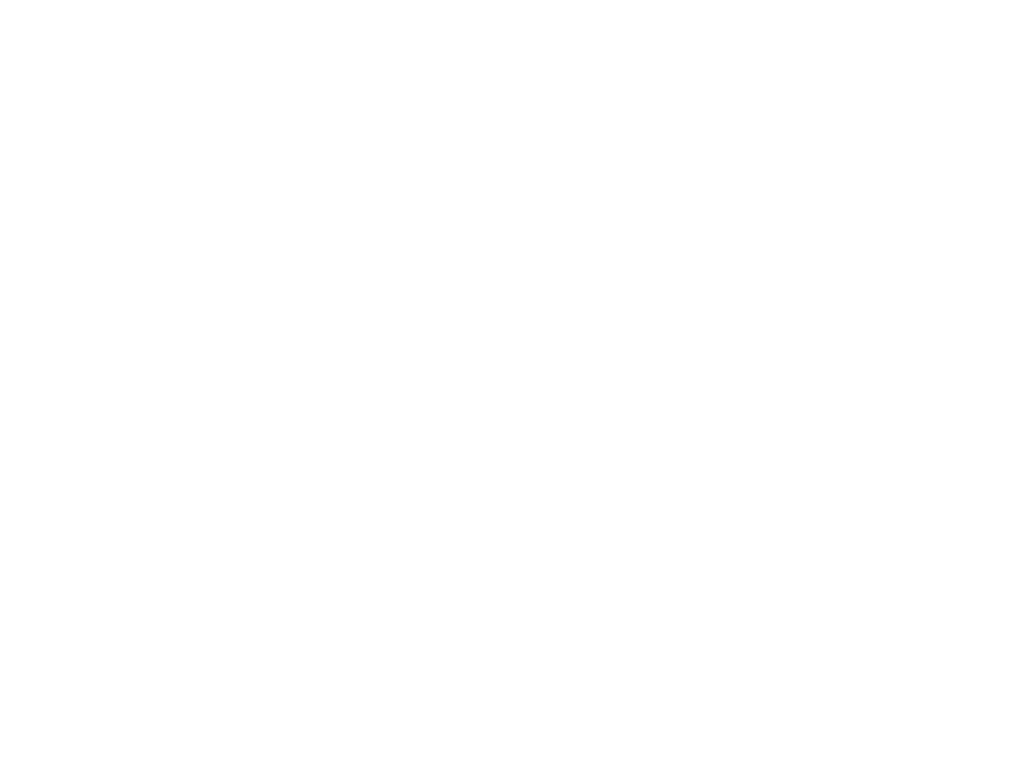
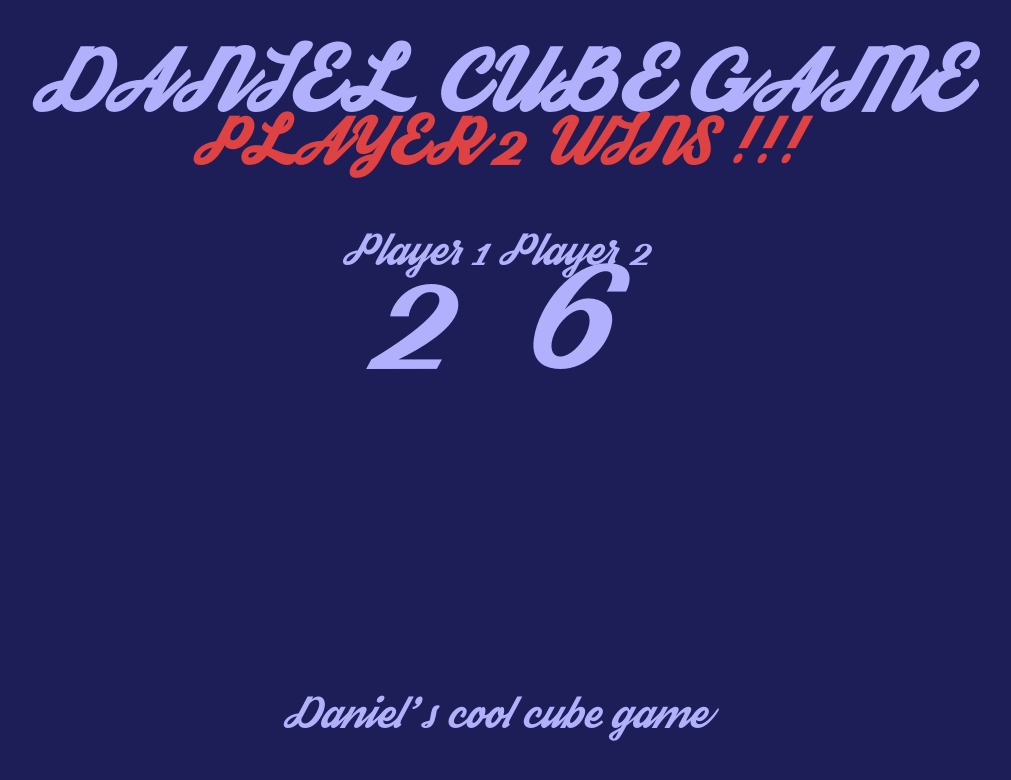
Before and after one commit to NoJaniNoParty/TheOdinProject, a plain HTML site: page Cube game/index.html in a window 1280 px wide. Shown: the whole page, without its empty margins (146-1157 px from the left). Drawn offline with Linux system fonts and the light colour scheme.

Commit message:
Cube game

```diff
--- a/Cube game/index.html
+++ b/Cube game/index.html
@@ -7,9 +7,26 @@
     <link rel="stylesheet" href="./style.css">
 </head>
 <body>
+    <div class="container">
+       <div class="header">
+        <h1>DANIEL CUBE GAME</h1>
+        <h2 id="result">Player 1 wins !!!</h2>
+       </div>
+       <div class="main">
+        <div class="cube1">
+            <p>Player 1</p>
+            <p id="number1">2</p>
+        </div>
+        <div class="cube2">
+            <p>Player 2</p>
+            <p id="number2">2</p>
+        </div>
+       </div>
+       <div class="footer">
+        <p>Daniel's cool cube game</p>
 
-
-
+       </div>
+    </div>
 
 
 
--- a/Cube game/index.js
+++ b/Cube game/index.js
@@ -0,0 +1,35 @@
+
+
+
+
+
+
+
+
+
+
+
+function calc(){
+    var p1 = document.getElementById('number1');
+    var p2 = document.getElementById('number2');
+    var p3;
+    var p4;
+    var result = document.getElementById('result');
+
+    p3 = Math.floor(Math.random() * 6 + 1);
+    p4 = Math.floor(Math.random() * 6 + 1);
+    p1.textContent = p3;
+    p2.textContent = p4;
+
+    if(p3 > p4){
+         result.textContent = 'PLAYER 1 WINS !!!';
+    }
+    else if(p3 < p4){
+         result.textContent = 'PLAYER 2 WINS !!!';
+    }
+    else{
+         result.textContent = 'ITS A DRAW';
+    }
+}
+
+onload = calc();
--- a/Cube game/style.css
+++ b/Cube game/style.css
@@ -0,0 +1,75 @@
+*{
+    box-sizing: border-box;
+    margin: 0;
+    padding: 0;
+}
+
+@font-face {
+    font-family: weird;
+    src: url(./Streetwear.otf);
+}
+
+body{
+    background-color: rgb(29, 29, 88);
+
+}
+
+.container{
+    font-family: 'weird';
+    color: rgb(176, 176, 255);
+    display: flex;
+    justify-content: space-evenly;
+    align-items: center;
+    flex-direction: column;
+    height: 100vh;
+}
+.header{
+    text-align: center;
+    display: flex;
+    flex-direction: column;
+
+}
+
+h2{
+    font-size: 3rem;
+    color: rgb(222, 66, 66)
+}
+h1, h2{
+    margin: 0;
+}
+h1{
+    font-size: 4rem;
+}
+.main{
+    display: grid;
+    grid-template: 1fr / 1fr 1fr;
+    width: 25%;
+    height: 100px;
+    text-align: center;
+
+}
+
+.cube1{
+    display: flex;
+    flex-direction: column;
+    justify-content: flex-start;
+
+}
+
+.cube2{
+    display: flex;
+    flex-direction: column;
+    justify-content: space-between;
+}
+
+p{
+    font-size: 2rem;
+}
+
+#number1, #number2{
+    font-size: 8rem;
+}
+
+.footer{
+    margin-top: 300px;
+}
```
Also changed, not shown: Cube game/Streetwear.otf (added).
